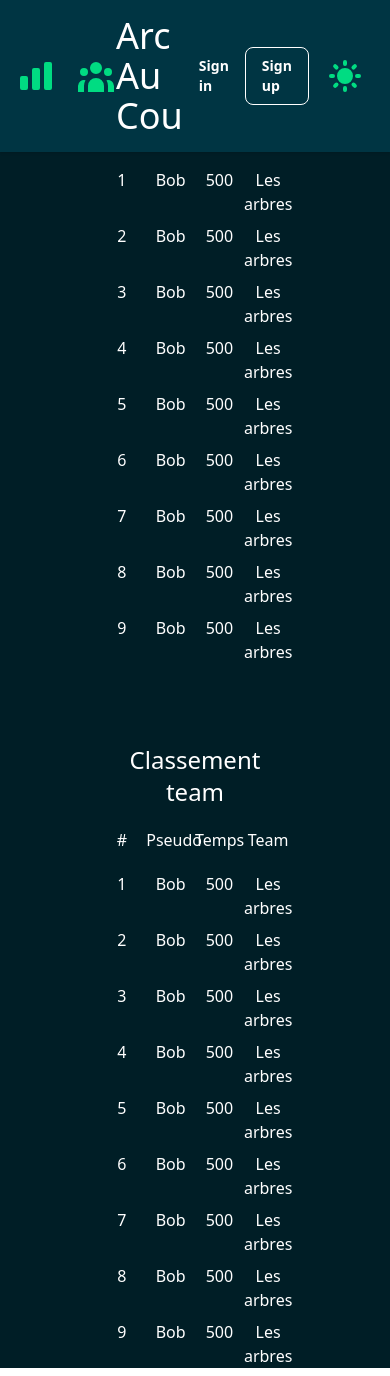
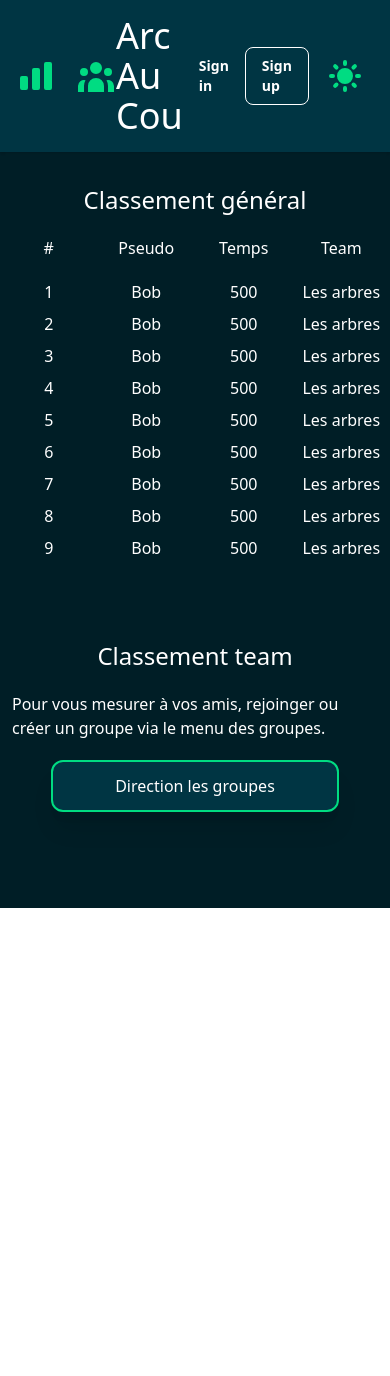
Before and after one commit to HE-Arc/arc-au-cou, a Nuxt app in the folder arcaucou-front/: page /leaderboard in a window 390 px wide. After the commit the page ends 844 px from the top, so only its background shows below. Built offline with nearby package versions, Linux system fonts and the light colour scheme; what vue-confetti would draw is missing.

Commit message:
style: responsive

```diff
--- a/arcaucou-front/pages/groups.vue
+++ b/arcaucou-front/pages/groups.vue
@@ -1,6 +1,6 @@
 <template>
   <main class='mt-16 bg-l-background min-h-screen dark:bg-d-background text-l-text dark:text-d-text fixed w-full h-full top-0 left-0 z-0'>
-    <div v-if="hasGroup" class="mx-auto px-3 md:w-1/2 2xl:w-1/4">
+    <div v-if="hasGroup" class="mx-auto px-3 pt-20 sm:pt-6 sm:px-6 md:w-1/2 2xl:w-1/4">
       <div class="grid grid-cols-2 mx-auto mt-10 gap-y-8">
         <div class="text-center col-span-2">
           <h2 class="text-2xl">Vos groupes</h2>
--- a/arcaucou-front/pages/leaderboard.vue
+++ b/arcaucou-front/pages/leaderboard.vue
@@ -1,7 +1,7 @@
 <template>
-  <main class='pt-10 bg-l-background min-h-screen dark:bg-d-background text-l-text dark:text-d-text'>
-    <div>
-      <div class="grid grid-cols-4  mx-auto w-1/2 mb-5">
+  <main class='mt-16 bg-l-background min-h-screen dark:bg-d-background text-l-text dark:text-d-text fixed w-full h-full top-0 left-0 z-0'>
+    <div class="pt-20 sm:pt-6 mx-auto sm:w-1/2">
+      <div class="grid grid-cols-4 mt-10 mx-auto mb-5">
         <div class="text-center col-span-4 mb-5">
           <h2 class="text-2xl">Classement général</h2>
         </div>
@@ -18,7 +18,7 @@
           <p>Team</p>
         </div>
       </div>
-      <div class="grid grid-cols-4  mx-auto w-1/2 mb-2" v-for="(row,index) in dataLeaderboard" :key="index">
+      <div class="grid grid-cols-4  mx-auto mb-2" v-for="(row,index) in dataLeaderboard" :key="index">
         <div class="text-center">
           <p>{{index+1}}</p>
         </div>
@@ -37,8 +37,8 @@
       </div>
     </diV>
 
-    <div class="mt-20">
-      <div class="grid grid-cols-4  mx-auto w-1/2 mb-5">
+    <div v-if="hasGroup" class="mt-20 px-3 mx-auto sm:w-1/2">
+      <div class="grid grid-cols-4  mx-auto mb-5">
         <div class="text-center col-span-4 mb-5">
           <h2 class="text-2xl">Classement team</h2>
         </div>
@@ -55,7 +55,7 @@
           <p>Team</p>
         </div>
       </div>
-      <div class="grid grid-cols-4  mx-auto w-1/2 mb-2" v-for="(row,index) in dataLeaderboard" :key="index">
+      <div class="grid grid-cols-4  mx-auto mb-2" v-for="(row,index) in dataLeaderboard" :key="index">
         <div class="text-center">
           <p>{{index+1}}</p>
         </div>
@@ -73,6 +73,18 @@
         </div>
       </div>
     </div>
+
+    <div v-if="!hasGroup" class="flex flex-col items-center mt-20 px-3 mx-auto sm:w-1/2">
+      <h2 class="text-2xl text-center mb-5">Classement team</h2>
+      <p>Pour vous mesurer à vos amis, rejoinger ou créer un groupe via le menu des groupes.</p>
+      <NuxtLink to="/groups" class="mx-auto">
+        <button class="mt-5 w-72 bg-l-background dark:bg-d-30 border-l-10 dark:border-d-10 border-2 bottom-2 py-3 rounded-xl shadow-xl hover:shadow-inner focus:outline-none transition duration-500 ease-in-out  transform hover:-translate-x hover:scale-105">
+          Direction les groupes
+        </button>
+      </NuxtLink>
+
+
+    </diV>
   </main>
 </template>
 
@@ -96,7 +108,8 @@ export default {
                       ["Bob", 500 , "Les arbres"],
                       ["Bob", 500 , "Les arbres"],
                       ["Bob", 500 , "Les arbres"]],
+      hasGroup : false,
     }
-  },
+  }
 }
 </script>
```
